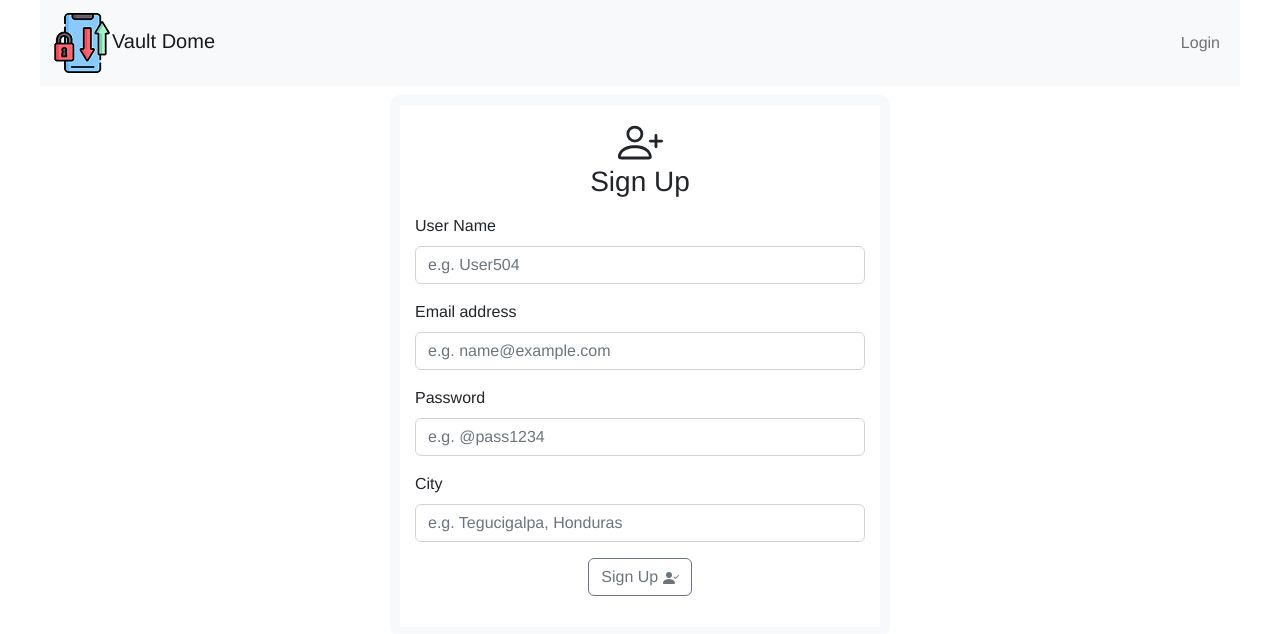
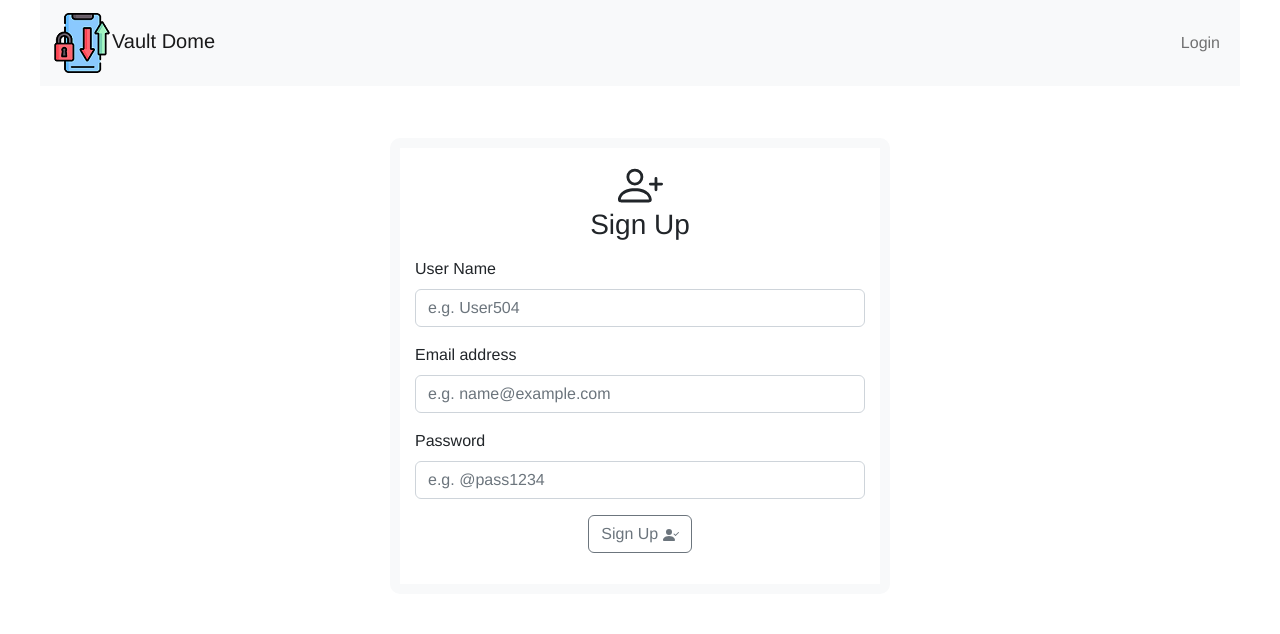
Before and after one commit to Jorge-Chinchilla/VaultDome, a Vue app in the folder app/: page /signup in a window 1280 px wide. Shown: the top 634 px of the page. Built offline with nearby package versions, Linux system fonts and the light colour scheme.

Commit message:
Commenting non-required code for the API

```diff
--- a/app/src/views/SignUpView.vue
+++ b/app/src/views/SignUpView.vue
@@ -11,7 +11,7 @@
 				userName: null,
 				email: null,
 				password: null,
-				city: null,
+				// city: null,
 				showErrorMessage: false,
 			};
 		},
@@ -89,10 +89,10 @@
 					<label for="password" class="form-label">Password</label>
 					<input v-model="password" type="password" class="form-control" id="password" placeholder="e.g. @pass1234" />
 				</div>
-				<div class="mb-3">
+				<!-- <div class="mb-3">
 					<label for="city" class="form-label">City</label>
 					<input v-model="city" type="text" class="form-control" id="city" placeholder="e.g. Tegucigalpa, Honduras" />
-				</div>
+				</div> -->
 				<div id="btn-sup" class="mb-3">
 					<button id="" type="button" class="btn btn-outline-secondary" @click="signUp">
 						Sign Up
```
